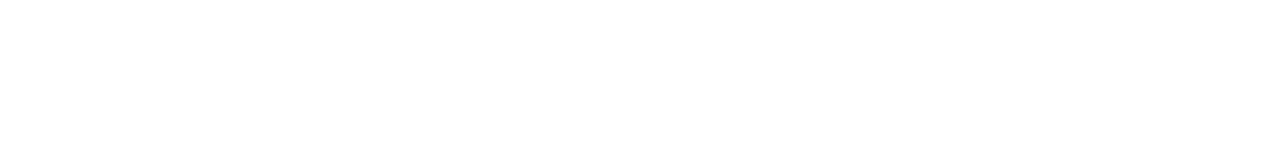
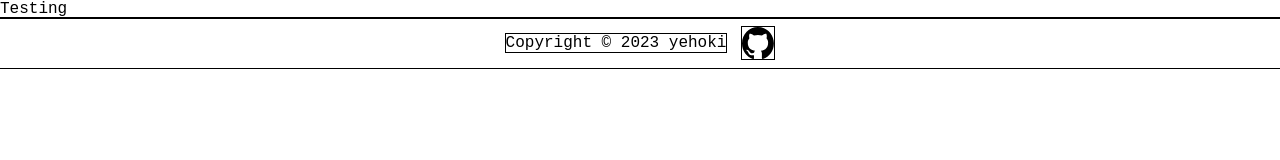
Before and after one commit to yehoki/to-do-list, a website built with webpack: page index.html in a window 1280 px wide. Built offline with nearby package versions, Linux system fonts and the light colour scheme.

Commit message:
First DOM setup

```diff
--- a/src/index.js
+++ b/src/index.js
@@ -0,0 +1,2 @@
+// Index of the project
+import "./style.css";
--- /dev/null
+++ b/src/screenController.js
@@ -0,0 +1,37 @@
+// screenController will display the tasks to the DOM, so anything to do with the DOM and manipulating will be done from here
+import GithubIcon from "./github-mark.svg";
+
+const makeHeader = () => {
+  const header = document.createElement("header");
+  header.textContent = "Testing";
+  return header;
+};
+
+const makeSidebar = () => {
+
+}
+
+
+const makeFooter = () => {
+    const footer = document.createElement("footer");
+    const footerText = document.createElement("p");
+    const githubLink = document.createElement("a");
+    const githubImage = new Image();
+    githubImage.src = GithubIcon;
+    githubImage.alt = "Github logo";
+    githubImage.classList.add("svg");
+    githubLink.href = "https://github.com/yehoki/";
+    footerText.innerHTML = "Copyright © 2023 yehoki";
+    githubLink.appendChild(githubImage);
+    footer.appendChild(footerText);
+    footer.appendChild(githubLink);
+    return footer;
+  };
+
+const screenController = () => {
+  document.body.innerHTML = "";
+  document.body.appendChild(makeHeader());
+  document.body.appendChild(makeFooter());
+};
+
+screenController();
--- /dev/null
+++ b/src/style.css
@@ -0,0 +1,35 @@
+*,
+*::before,
+*::after {
+    margin: 0;
+    padding: 0;
+    box-sizing: border-box;
+    font-family: 'Courier New', Courier, monospace;
+    outline: 1px solid black;
+}
+
+footer {
+    min-height: 50px;
+    display: flex;
+    justify-content: center;
+    align-items: center;
+    bottom: 0;
+}
+
+footer>a {
+    display: flex;
+    justify-content: center;
+    align-items: center;
+    margin-left: 1rem;
+}
+
+footer>a:hover {
+    transform: rotate(360deg);
+    transition-duration: 0.5s;
+}
+
+
+.svg {
+    height: 2rem;
+    width: 2rem;
+}
--- /dev/null
+++ b/src/task.js
@@ -0,0 +1,28 @@
+/*
+We will be using tasks in order to store, create and manipulate the 'todo' list objects.
+*/
+
+// Task factory
+
+const Task = (title, description, dueDate, priority, notes, location) => {
+  return {
+    title,
+    description,
+    dueDate,
+    priority,
+    notes,
+    location,
+  };
+};
+
+const taskController = (() => {
+  const tasks = [];
+
+  const createTasks = () => {
+
+  }
+
+})
+
+
+//
--- a/webpack.config.js
+++ b/webpack.config.js
@@ -4,6 +4,9 @@ const HtmlWebpackPlugin = require('html-webpack-plugin');
 module.exports = {
   entry: {
     index: './src/index.js',
+    project: './src/project.js',
+    task: './src/task.js',
+    screenController: './src/screenController.js'
   },
   devtool: 'inline-source-map',
   mode: "development",
```
Also changed, not shown: dist/0fe6486fb13b13a23173.svg (added), dist/index.bundle.js, dist/index.html, dist/project.bundle.js (added), dist/screenController.bundle.js (added), dist/task.bundle.js (added), src/github-mark.svg (added), src/project.js (added).
